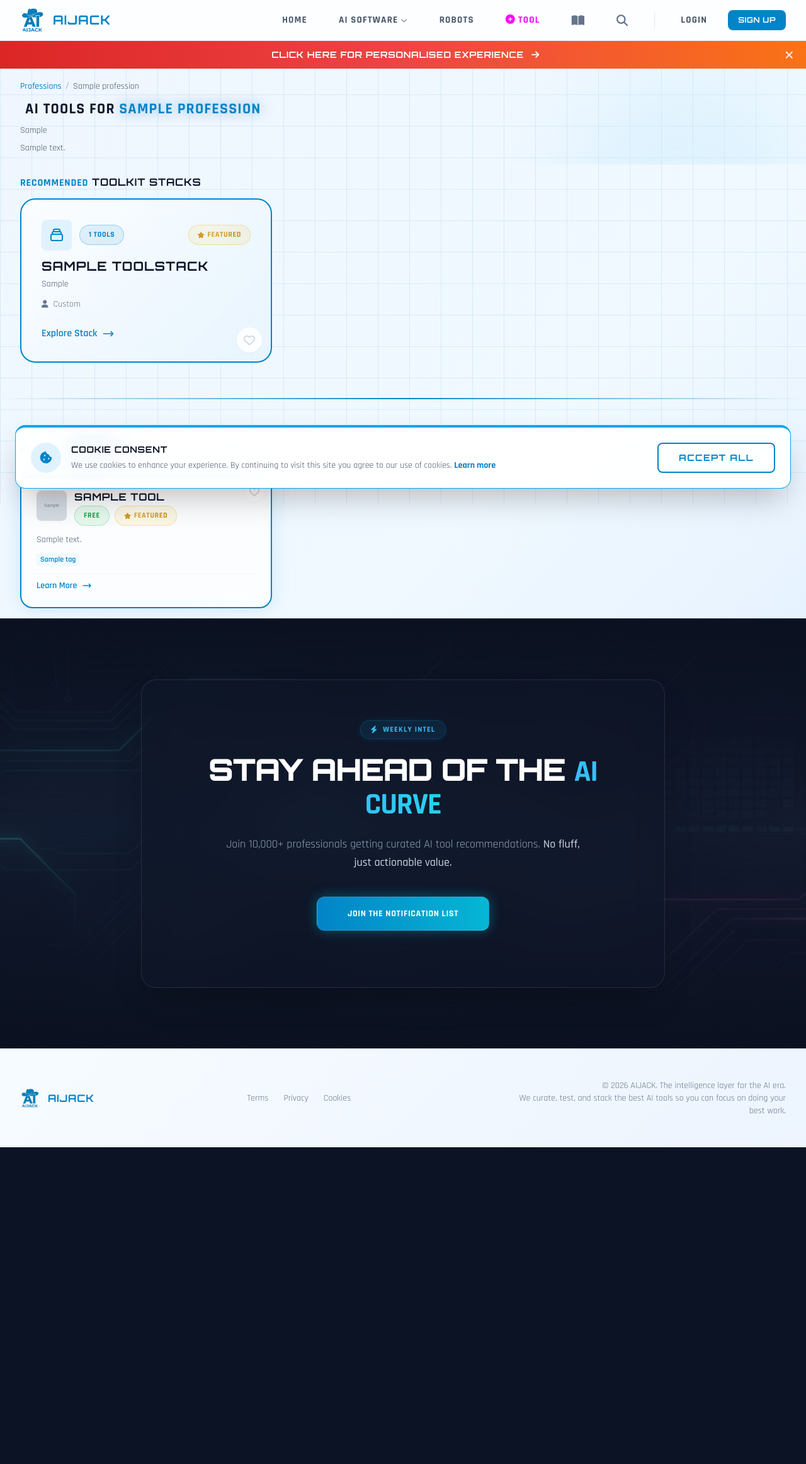
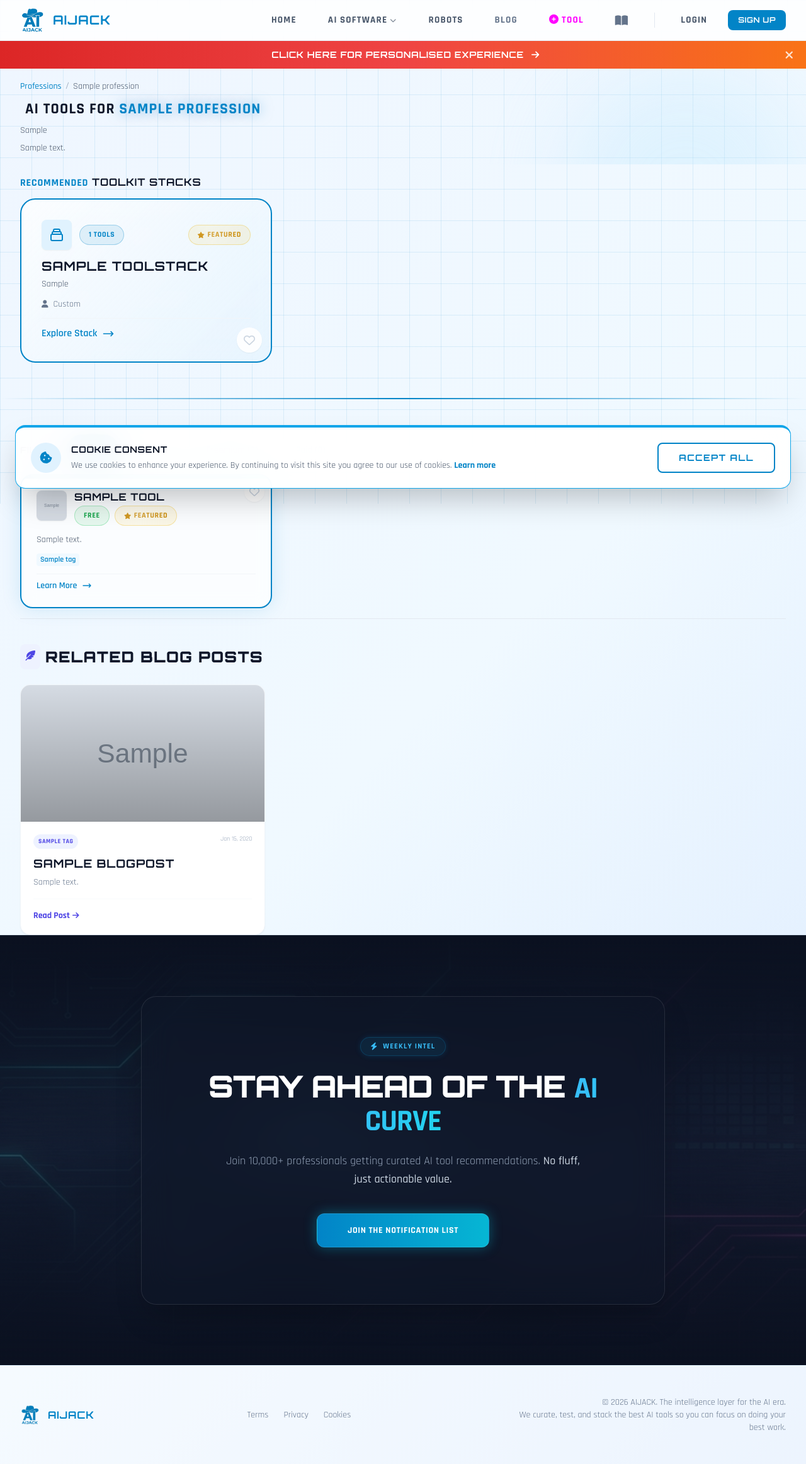
Before and after one commit to uponai/aijack, a Django app: a page that uses templates/base.html in a window 1280 px wide. Shown: the whole page at 63% size. Before the commit the page ends 1822 px from the top, so only its background shows below. Run offline with Django 4.2, Linux system fonts and the light colour scheme; tables that the repository leaves empty hold one stand-in row (values such as "Sample post"); grey boxes marked "Sample" are stand-in pictures; data that the repository does not hold is empty; some libraries are stand-ins or nearby versions.

Commit message:
Add related blog posts to detail pages and standardize blog terminology from 'story' to 'post'.

```diff
--- a/blogs/forms.py
+++ b/blogs/forms.py
@@ -30,7 +30,7 @@ class BlogChapterForm(forms.ModelForm):
         fields = ['image', 'text', 'order']
         widgets = {
             'image': forms.FileInput(attrs={'class': 'file:mr-4 file:py-2 file:px-4 file:rounded-full file:border-0 file:text-sm file:font-semibold file:bg-pink-50 file:text-pink-700 hover:file:bg-pink-100'}),
-            'text': forms.Textarea(attrs={'class': 'neon-input w-full', 'rows': 4, 'placeholder': 'Write your story chapter here...'}),
+            'text': forms.Textarea(attrs={'class': 'neon-input w-full', 'rows': 4, 'placeholder': 'Write your post chapter here...'}),
             'order': forms.NumberInput(attrs={'class': 'neon-input w-20', 'min': 0}),
         }
 
--- a/robots/views.py
+++ b/robots/views.py
@@ -99,6 +99,9 @@ def robot_detail(request, slug):
     # Robot's news
     robot_news = robot.news_articles.filter(is_published=True)[:3]
 
+    # Related Blog Posts
+    related_blog_posts = robot.blog_posts.filter(is_published=True).distinct()
+
     # Check if saved by user
     is_saved = False
     if request.user.is_authenticated:
@@ -109,6 +112,7 @@ def robot_detail(request, slug):
         'related_robots': related_robots,
         'robot_news': robot_news,
         'is_saved': is_saved,
+        'related_blog_posts': related_blog_posts,
     })
 
 
--- a/templates/base.html
+++ b/templates/base.html
@@ -828,16 +828,16 @@
                         <a href="{% url 'robots' %}" class="nav-link {% if 'robots' in request.resolver_match.url_name or 'robot' in request.resolver_match.url_name %}active{% endif %}" style="{% if 'robots' in request.resolver_match.url_name or 'robot' in request.resolver_match.url_name %}color: #06B6D4;{% endif %}">
                             Robots
                         </a>
+
+                        <a href="{% url 'blog_list' %}" class="nav-link text-slate-500 hover:text-brand-600 transition-colors {% if 'blog' in request.resolver_match.url_name %}active{% endif %}" title="Blog">
+                            Blog
+                        </a>
                         <a href="{% url 'submit_tool' %}" class="nav-link text-neon-magenta font-bold {% if request.resolver_match.url_name == 'submit_tool' %}active{% endif %}">
                             <i class="fa-solid fa-plus-circle mr-1"></i>Tool
                         </a>
 
                         <a href="{% url 'guide' %}" class="nav-link text-slate-500 hover:text-brand-600 transition-colors {% if request.resolver_match.url_name == 'guide' %}active{% endif %}" title="Platform Guide">
                             <i class="fa-solid fa-book-open text-lg"></i>
-                        </a>
-
-                        <a href="{% url 'search' %}" class="nav-link text-slate-500 hover:text-brand-600 transition-colors" title="Search">
-                            <i class="fa-solid fa-magnifying-glass text-lg"></i>
                         </a>
 
                         <div class="h-6 w-px bg-slate-200 mx-2"></div>
@@ -906,6 +906,7 @@
                     <a href="{% url 'browse_tools' %}" class="block nav-link {% if request.resolver_match.url_name == 'browse_tools' %}active{% endif %}">Tools</a>
                     <a href="{% url 'professions' %}" class="block nav-link {% if request.resolver_match.url_name == 'professions' %}active{% endif %}">Professions</a>
                     <a href="{% url 'stacks' %}" class="block nav-link {% if request.resolver_match.url_name == 'stacks' %}active{% endif %}">Stacks</a>
+                    <a href="{% url 'blog_list' %}" class="block nav-link {% if 'blog' in request.resolver_match.url_name %}active{% endif %}">Blog</a>
                     <a href="{% url 'guide' %}" class="block nav-link {% if request.resolver_match.url_name == 'guide' %}active{% endif %}">Guide</a>
                     <a href="{% url 'robots' %}" class="block nav-link {% if 'robots' in request.resolver_match.url_name or 'robot' in request.resolver_match.url_name %}active{% endif %}" style="{% if 'robots' in request.resolver_match.url_name or 'robot' in request.resolver_match.url_name %}color: #06B6D4;{% endif %}">
                         Robots
--- a/templates/blogs/admin/admin_blog_form.html
+++ b/templates/blogs/admin/admin_blog_form.html
@@ -44,7 +44,7 @@
                     <div class="flex items-center gap-3">
                         {{ form.is_published }}
                         <label for="{{ form.is_published.id_for_label }}" class="font-bold text-slate-700 cursor-pointer select-none">
-                            Publish this story immediately?
+                            Publish this post immediately?
                         </label>
                     </div>
                 </div>
@@ -179,7 +179,7 @@
             <div class="pt-8 flex items-center justify-end gap-4 border-t border-slate-100 mt-8 sticky bottom-0 bg-white/90 backdrop-blur pb-4 z-20">
                 <a href="{% url back_url %}" class="px-6 py-3 rounded-xl border border-slate-200 text-slate-600 font-bold hover:bg-slate-50 transition">Cancel</a>
                 <button type="submit" class="neon-button-filled">
-                    Save Story
+                    Save Post
                 </button>
             </div>
         </form>
--- a/templates/blogs/blog_list.html
+++ b/templates/blogs/blog_list.html
@@ -1,15 +1,15 @@
 {% extends 'base.html' %}
 
-{% block title %}Blogs & Stories | AIJACK{% endblock %}
+{% block title %}Blog & Insights | AIJACK{% endblock %}
 
 {% block content %}
 <div class="max-w-7xl mx-auto px-4 sm:px-6 lg:px-8 py-12">
     <div class="text-center max-w-3xl mx-auto mb-12">
         <h1 class="text-4xl md:text-5xl font-heading font-black text-slate-800 mb-4">
-            Stories & <span class="text-transparent bg-clip-text bg-gradient-to-r from-brand-600 to-purple-600">Insights</span>
+            Blog & <span class="text-transparent bg-clip-text bg-gradient-to-r from-brand-600 to-purple-600">Insights</span>
         </h1>
         <p class="text-lg text-slate-600">
-            Deep dives, tutorials, and visual stories about AI tools and robotics.
+            Deep dives, tutorials, and visual posts about AI tools and robotics.
         </p>
     </div>
 
--- a/templates/includes/_blog_card.html
+++ b/templates/includes/_blog_card.html
@@ -37,7 +37,7 @@
             <div class="flex items-center justify-between text-xs font-bold text-white/70 border-t border-white/10 pt-4 mt-2">
                 <span>{{ blog.created_at|date:"M d, Y" }}</span>
                 <span class="group-hover:text-brand-300 transition-colors flex items-center gap-1">
-                    Read Story <i class="fa-solid fa-arrow-right"></i>
+                    Read Post <i class="fa-solid fa-arrow-right"></i>
                 </span>
             </div>
         </div>
--- /dev/null
+++ b/templates/includes/_related_blog_posts.html
@@ -0,0 +1,46 @@
+{% if related_blog_posts %}
+<section class="mt-0 pt-10 border-t border-slate-200">
+    <div class="flex items-center gap-2 mb-6">
+        <span class="p-2 rounded-lg bg-indigo-50 text-indigo-600">
+            <i class="fa-solid fa-feather-pointed"></i>
+        </span>
+        <h2 class="text-2xl font-heading font-black text-slate-900">Related Blog Posts</h2>
+    </div>
+
+    <div class="grid md:grid-cols-2 lg:grid-cols-3 gap-6">
+        {% for post in related_blog_posts %}
+        <a href="{{ post.get_absolute_url }}" class="group flex flex-col bg-white rounded-2xl shadow-sm hover:shadow-lg transition-all border border-slate-100 overflow-hidden h-full">
+            {% if post.first_image %}
+            <div class="aspect-[16/9] overflow-hidden bg-slate-100 relative">
+                <img src="{{ post.first_image.url }}" alt="{{ post.title }}" class="w-full h-full object-cover group-hover:scale-110 transition-transform duration-700">
+                <div class="absolute inset-0 bg-gradient-to-t from-black/50 to-transparent opacity-60 group-hover:opacity-40 transition-opacity"></div>
+            </div>
+            {% endif %}
+
+            <div class="p-5 flex-1 flex flex-col">
+                <div class="flex flex-wrap gap-2 mb-3">
+                    {% for tag in post.tags.all|slice:":2" %}
+                    <span class="text-[10px] uppercase tracking-wider font-bold text-indigo-600 bg-indigo-50 px-2 py-1 rounded-full">{{ tag.name }}</span>
+                    {% endfor %}
+                    <span class="text-[10px] text-slate-400 ml-auto">{{ post.created_at|date:"M d, Y" }}</span>
+                </div>
+
+                <h3 class="font-heading font-bold text-lg text-slate-900 mb-2 leading-tight group-hover:text-indigo-600 transition-colors line-clamp-2">
+                    {{ post.title }}
+                </h3>
+
+                <p class="text-slate-500 text-sm line-clamp-3 mb-4 flex-1">
+                    {{ post.first_text|striptags }}
+                </p>
+
+                <div class="mt-auto pt-4 border-t border-slate-50 flex items-center justify-between text-sm">
+                    <span class="font-bold text-indigo-600 group-hover:translate-x-1 transition-transform flex items-center gap-1">
+                        Read Post <i class="fa-solid fa-arrow-right text-xs"></i>
+                    </span>
+                </div>
+            </div>
+        </a>
+        {% endfor %}
+    </div>
+</section>
+{% endif %}
--- a/templates/partials/admin_nav.html
+++ b/templates/partials/admin_nav.html
@@ -15,7 +15,7 @@
         <i class="fa-solid fa-robot mr-2"></i>Robots
     </a>
     <a href="{% url 'admin_blogs' %}" class="px-6 py-3 font-heading font-bold text-sm {% if active_tab == 'blogs' %}text-pink-600 border-b-2 border-pink-600{% else %}text-slate-500 hover:text-pink-600 hover:bg-pink-50 rounded-t-lg{% endif %} transition">
-        <i class="fa-solid fa-pen-nib mr-2"></i>Stories
+        <i class="fa-solid fa-pen-nib mr-2"></i>Blog
     </a>
     <a href="{% url 'bulk_upload_tools' %}" class="px-6 py-3 font-heading font-bold text-sm {% if active_tab == 'bulk_upload' %}text-brand-600 border-b-2 border-brand-600{% else %}text-slate-500 hover:text-brand-600 hover:bg-slate-50 rounded-t-lg{% endif %} transition">
         <i class="fa-solid fa-cloud-arrow-up mr-2"></i>Bulk Upload Tools
--- a/templates/profession_detail.html
+++ b/templates/profession_detail.html
@@ -110,4 +110,10 @@
         </div>
     </div>
 </section>
+
+<div class="max-w-7xl mx-auto px-4 sm:px-6 lg:px-8">
+    <!-- Related Blog Posts -->
+    {% include 'includes/_related_blog_posts.html' %}
+</div>
+
 {% endblock %}
--- a/templates/robots/robot_detail.html
+++ b/templates/robots/robot_detail.html
@@ -364,6 +364,10 @@
             </div>
         </section>
         {% endif %}
+
+        <!-- Related Blog Posts -->
+        {% include 'includes/_related_blog_posts.html' %}
+
     </div>
 </section>
 
--- a/templates/stack_detail.html
+++ b/templates/stack_detail.html
@@ -117,6 +117,9 @@
                 {% endfor %}
             </div>
         </section>
+
+        <!-- Related Blog Posts -->
+        {% include 'includes/_related_blog_posts.html' %}
     </div>
 </section>
 {% endblock %}
--- a/templates/tool_detail.html
+++ b/templates/tool_detail.html
@@ -300,6 +300,9 @@
         </section>
         {% endif %}
 
+        <!-- Related Blog Posts -->
+        {% include 'includes/_related_blog_posts.html' %}
+
 
 
     </div>
--- a/tools/views.py
+++ b/tools/views.py
@@ -362,11 +362,15 @@ def profession_detail(request, slug, pricing=None):
         tools = tools.filter(pricing_type=pricing_filter)
     stacks = ToolStack.objects.filter(professions=profession)[:3]
 
+    # Related Blog Posts
+    related_blog_posts = profession.blog_posts.filter(is_published=True).distinct()
+
     return render(request, 'profession_detail.html', {
         'profession': profession,
         'tools': tools,
         'stacks': stacks,
         'counts': counts,
+        'related_blog_posts': related_blog_posts,
     })
 
 
@@ -392,10 +396,14 @@ def tool_detail(request, slug):
     # Log tool view for analytics
     AnalyticsService.log_tool_view(request, tool, source_page='tool_detail')
 
+    # Related Blog Posts
+    related_blog_posts = tool.blog_posts.filter(is_published=True).distinct()
+
     return render(request, 'tool_detail.html', {
         'tool': tool,
         'translation': translation,
         'related_tools': related_tools,
+        'related_blog_posts': related_blog_posts,
     })
 
 
@@ -509,8 +517,12 @@ def stack_detail(request, slug):
     # Log stack view for analytics
     AnalyticsService.log_stack_view(request, stack, source_page='stack_detail')
 
+    # Related Blog Posts
+    related_blog_posts = stack.blog_posts.filter(is_published=True).distinct()
+
     return render(request, 'stack_detail.html', {
         'stack': stack,
+        'related_blog_posts': related_blog_posts,
     })
 
 
```
Also changed, not shown: blogs/views.py (+6 -6 lines), templates/blogs/admin/admin_blogs_list.html (+7 -7 lines).
